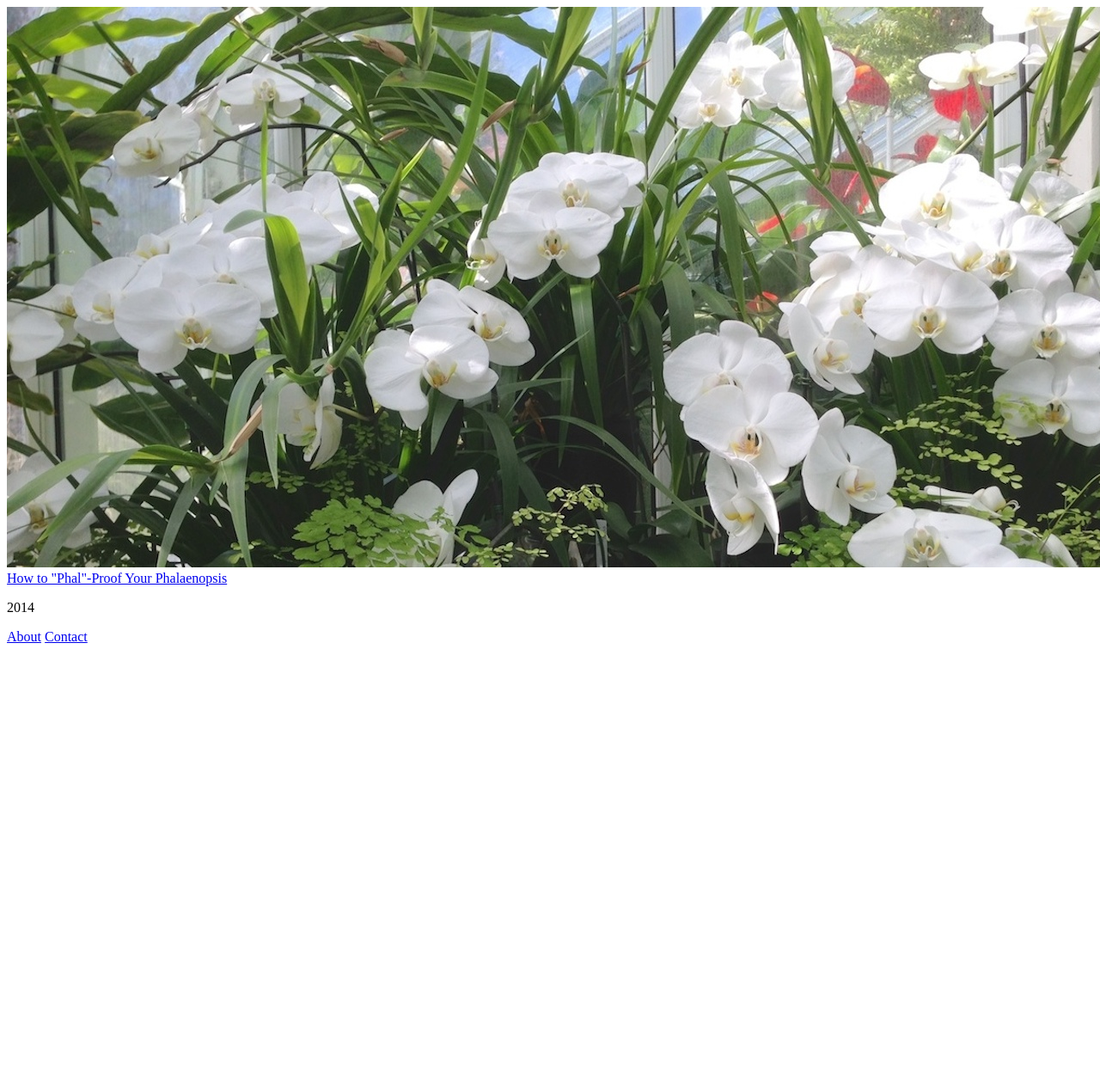
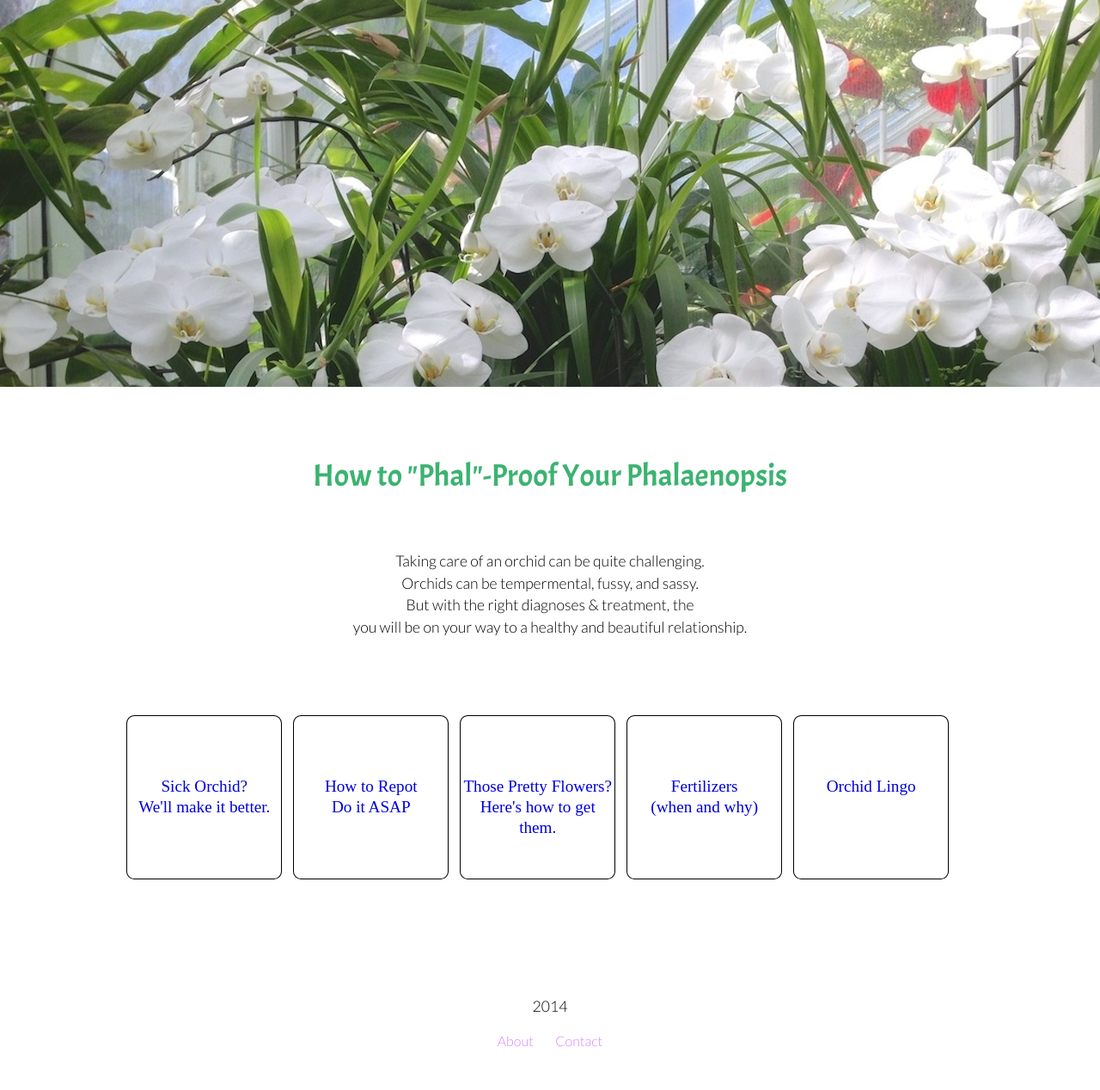
Before and after one commit to rachellee/orchidcare, a Jekyll site: the page built from fertilizers/index.html, in a window 1280 px wide. Shown: the whole page at 86% size. Built offline with Jekyll 4.4.1, drawn with Linux system fonts in a browser that asks for light colours; comment, search, counter and statistics services are not loaded; before the commit the page ends 900 px from its top, so only the background shows below that.

Commit message:
added formatting to ailments

```diff
--- a/_layouts/SickOrchid.css
+++ /dev/null
@@ -1,5 +0,0 @@
-SickOrchid.css
-.body {
-	text-align: center;
-
-}
--- a/_layouts/default.html
+++ b/_layouts/default.html
@@ -4,14 +4,13 @@
   <meta content="text/html; charset=UTF-8" http-equiv="Content-Type" />
   <meta content="how to take care of an orchid" name="description" />
   <meta content="orchid, care, plants, fertilize orchid, black, leaves, leaf" name="keywords" />
-  <link href="index.css" media="all" rel="stylesheet" type="text/css" />
+  <link href="/index.css" media="all" rel="stylesheet" type="text/css" />
   <link rel="stylesheet" href="/users/rachellee/dropbox/code/orchid/index.css" type="text/css" media="screen">
 
   <title>Help My Orchid</title>
 
   <!--[if lt IE 9]> <script src="//html5shiv.googlecode.com/svn/trunk/html5.js" type="text/javascript"></script><![endif]-->
 </head>
-
 
 <div id = "orchid-image">
   <img src="/images/img_1652copy.jpg" class="white_orchid">
--- a/ailments/index.html
+++ b/ailments/index.html
@@ -2,3 +2,7 @@
 layout: default
 title: ailments
 ---
+
+<div class="ailments">
+	<p>First things first, what area is affected?
+</div>
--- a/fertilizers/index.html
+++ b/fertilizers/index.html
@@ -2,3 +2,20 @@
 layout: default
 title: fertilizers
 ---
+
+<div class ="main-container">
+  <div class ="intro-container">
+    <p>Taking care of an orchid can be quite challenging.<BR>
+    Orchids can be tempermental, fussy, and sassy.<BR>
+    But with the right diagnoses & treatment, the<BR>
+    you will be on your way to a healthy and beautiful relationship.
+  </div>
+
+  <div class ="link-container">
+    <a href="/ailments/" class="btn">Sick Orchid?<BR>We'll make it better.</a>
+    <a href ="/repotting/" class="btn">How to Repot<BR>Do it ASAP</a>
+    <a href= "/flowering/" class="btn">Those Pretty Flowers?<BR>Here's how to get them.</a>
+    <a href="/fertilizers/" class="btn">Fertilizers<BR>(when and why)</a>
+    <a href="/lingo/" class="btn">Orchid Lingo</a>
+  </div>
+</div>
--- a/index.css
+++ b/index.css
@@ -31,7 +31,7 @@
 }
 
 nav {
-	font-family: 'Questrial', 'Lato', 'Open Sans', 'Verdana', Helvetica, Arial, sans-serif;
+	font-family: 'Lato', 'Open Sans', 'Verdana', Helvetica, Arial, sans-serif;
 	font-size: 1rem;
 	font-weight: 300;
 	text-align: center;
@@ -130,3 +130,14 @@
 		height: 250px;
 	}
 }
+
+
+/* ===========================================================================================
+	ailments styling
+   =========================================================================================== */
+.ailments {
+	width: 100%;
+	padding: 2.5rem 0rem;
+	text-align: center;
+	font-family: 'Lato', 'Open Sans', 'Verdana', Helvetica, Arial, sans-serif;
+}
```
Also changed, not shown: _layouts/SickOrchid.html (deleted, +0 -13 lines), 1 other file.
